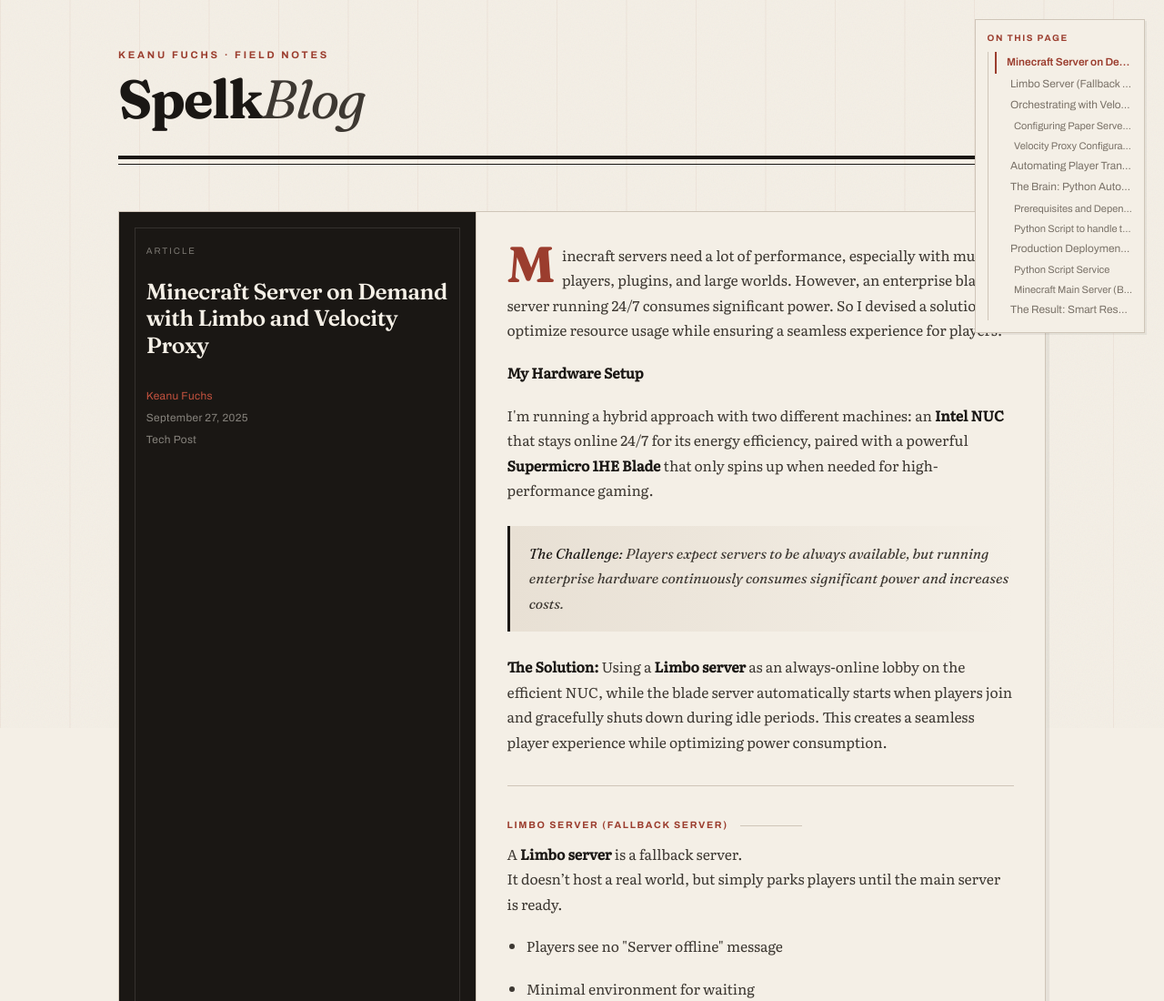
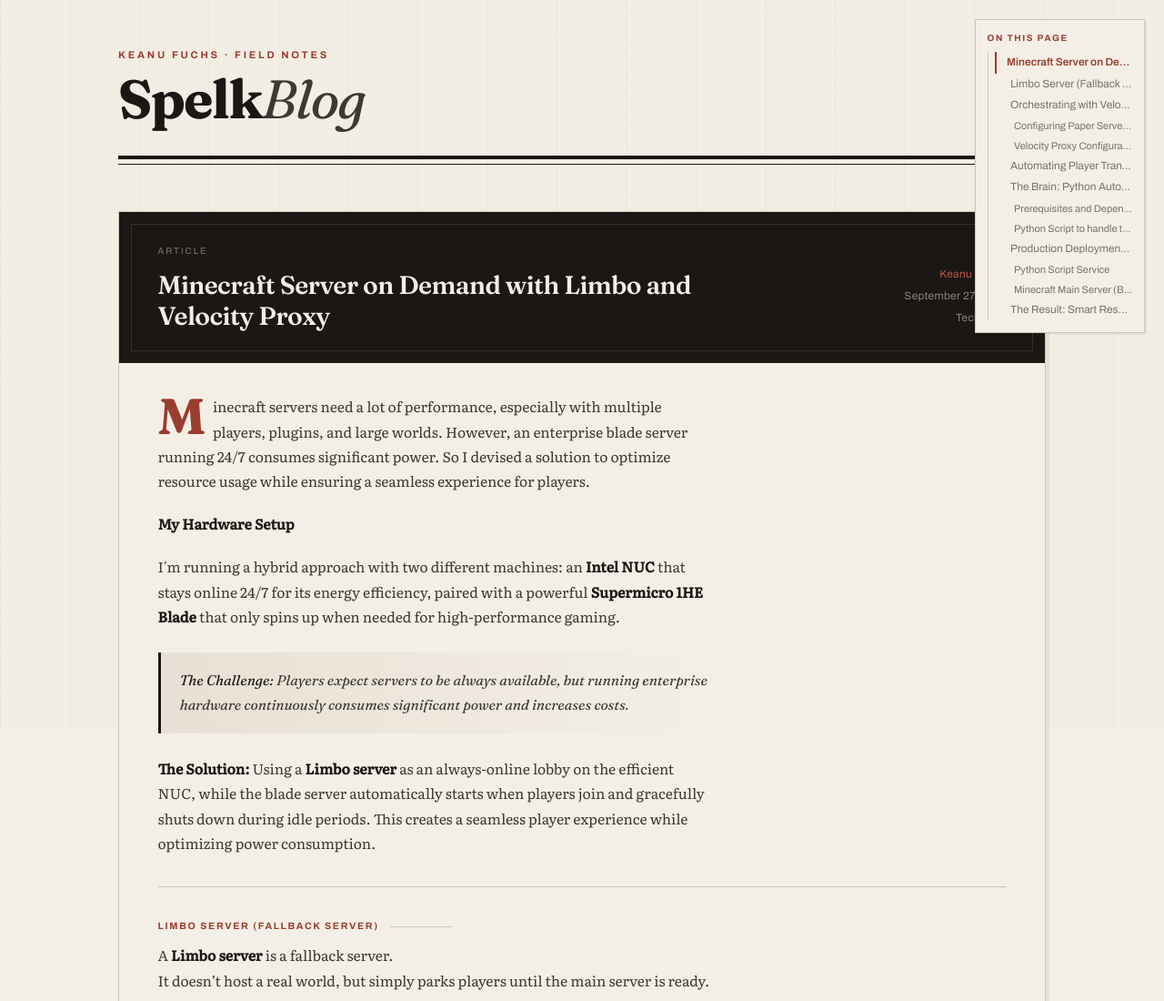
Before and after one commit to keanufuchs/Spelk-Blog, an Eleventy site: page src/posts/2025-09-22-minecraft-mcboot.md in a window 1280 px wide. Shown: the top 1100 px of the page at 91% size. Built offline with nearby package versions, Linux system fonts and the light colour scheme; Eleventy itself is replaced by a stand-in of ours; files that its build step writes are made by us from their sources.

Commit message:
Refactor article layout by replacing sidebar with a masthead, enhancing structure and styling for improved visual hierarchy and responsiveness.

```diff
--- a/src/_includes/layout.njk
+++ b/src/_includes/layout.njk
@@ -221,7 +221,7 @@
 
       tocList.innerHTML = '';
 
-      const titleElement = document.querySelector('.article-sidebar h2');
+      const titleElement = document.querySelector('.article-masthead h2');
       if (titleElement) {
         const titleLi = document.createElement('li');
         titleLi.className = 'toc-item toc-title-item';
--- a/src/_includes/post.njk
+++ b/src/_includes/post.njk
@@ -11,15 +11,17 @@ layout: layout.njk
   </nav>
 
   <div class="article-block">
-    <aside class="article-sidebar">
-      <p class="label">Article</p>
-      <h2>{{ title }}</h2>
+    <header class="article-masthead">
+      <div class="article-masthead-main">
+        <p class="label">Article</p>
+        <h2>{{ title }}</h2>
+      </div>
       <div class="meta">
         <span class="rust">Keanu Fuchs</span><br>
         {{ page.date | date('%B %d, %Y') }}<br>
         Tech Post
       </div>
-    </aside>
+    </header>
     <div class="article-content prose" id="post-content">
       {{ content | safe }}
     </div>
--- a/src/assets/css/swiss-letterpress.css
+++ b/src/assets/css/swiss-letterpress.css
@@ -439,59 +439,68 @@ h1.site-title span {
 /* ── Article layout ── */
 .article-block {
   margin: 2rem 0 0;
-  display: grid;
-  grid-template-columns: minmax(0, 1fr);
   border: 1px solid var(--rule);
   background: var(--paper);
   box-shadow: 4px 4px 0 rgba(26, 23, 20, 0.06);
 }
 
-@media (min-width: 768px) {
-  .article-block { grid-template-columns: minmax(0, 5fr) minmax(0, 8fr); }
-}
-
-.article-sidebar {
+.article-masthead {
   background: var(--ink);
   color: var(--paper);
   padding: 1.75rem 1.5rem;
   position: relative;
-  min-width: 0;
+  display: flex;
+  flex-direction: column;
+  gap: 1.25rem;
+  border-bottom: 1px solid rgba(244, 239, 230, 0.08);
 }
 
 @media (min-width: 768px) {
-  .article-sidebar { padding: 2rem 1.75rem; }
+  .article-masthead {
+    flex-direction: row;
+    align-items: flex-end;
+    justify-content: space-between;
+    gap: 2.5rem;
+    padding: 2rem 2.5rem;
+  }
 }
 
-.article-sidebar::after {
+.article-masthead::after {
   content: '';
   position: absolute;
-  top: 1rem;
-  right: 1rem;
-  bottom: 1rem;
-  left: 1rem;
+  top: 0.75rem;
+  right: 0.75rem;
+  bottom: 0.75rem;
+  left: 0.75rem;
   border: 1px solid rgba(244, 239, 230, 0.12);
   pointer-events: none;
 }
 
-.article-sidebar .label {
+.article-masthead-main {
+  min-width: 0;
+  flex: 1;
+}
+
+.article-masthead .label {
   font-family: 'Archivo', sans-serif;
   font-size: 0.58rem;
   letter-spacing: 0.2em;
   text-transform: uppercase;
   color: rgba(244, 239, 230, 0.45);
-  margin-bottom: 1.25rem;
+  margin-bottom: 0.75rem;
 }
 
-.article-sidebar h2 {
+.article-masthead h2 {
   font-family: 'Fraunces', serif;
-  font-size: clamp(1.2rem, 4vw, 1.45rem);
+  font-size: clamp(1.2rem, 4vw, 1.65rem);
   font-weight: 600;
   line-height: 1.2;
   letter-spacing: -0.02em;
+  max-width: 36rem;
 }
 
-.article-sidebar .meta {
-  margin-top: 1.75rem;
+.article-masthead .meta {
+  flex-shrink: 0;
   font-family: 'Archivo', sans-serif;
   font-size: 0.7rem;
   color: rgba(244, 239, 230, 0.5);
@@ -499,19 +508,23 @@ h1.site-title span {
   letter-spacing: 0.03em;
 }
 
-.article-sidebar .meta .rust { color: var(--rust-bright); }
+@media (min-width: 768px) {
+  .article-masthead .meta {
+    text-align: right;
+    padding-bottom: 0.15rem;
+  }
+}
+
+.article-masthead .meta .rust { color: var(--rust-bright); }
 
 .article-content {
   padding: 1.5rem 1.25rem 2rem;
-  border-top: 1px solid var(--rule);
   min-width: 0;
 }
 
 @media (min-width: 768px) {
   .article-content {
-    padding: 2rem 2rem 2.5rem;
-    border-top: none;
-    border-left: 1px solid var(--rule);
+    padding: 2rem 2.5rem 2.5rem;
   }
 }
 
```
